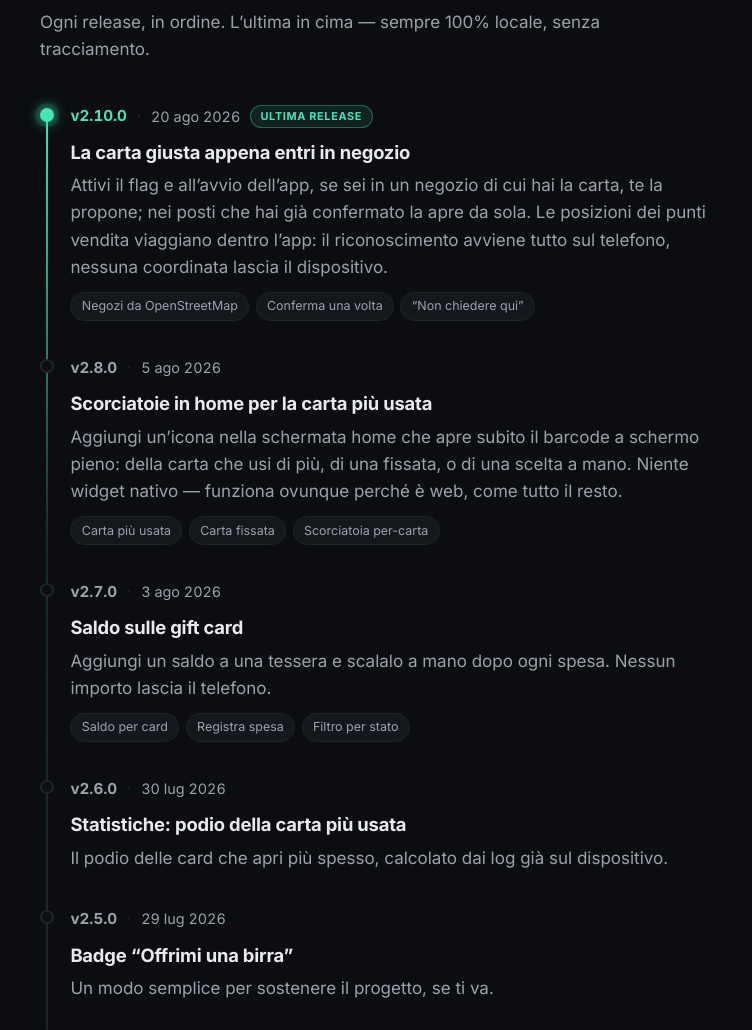
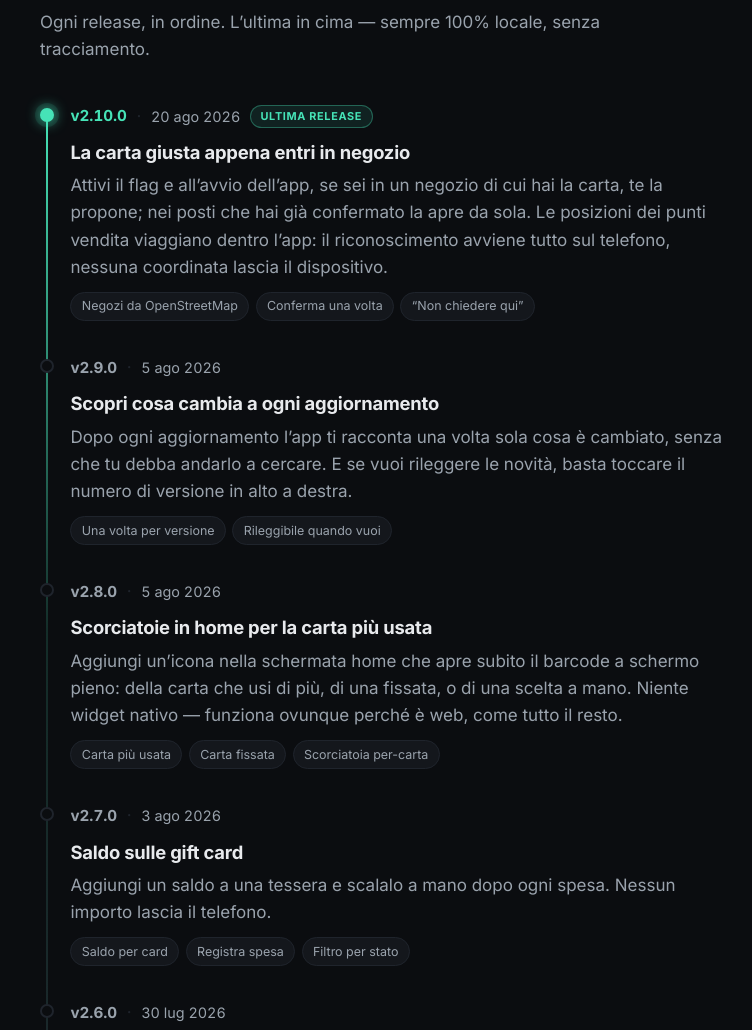
Before and after one commit to savez/fidality-card, an Astro site in the folder landing/: page / in a window 1280 px wide. Shown: the part 2342-3372 px from the top of the page, without its empty margins (90-842 px from the left). Built offline with nearby package versions, Linux system fonts and the light colour scheme; Astro itself is replaced by a stand-in of ours; no server answers.

Commit message:
feat(landing): aggiunge la 2.9.0 alla timeline Novità
La 2.9.0 (modale novità a ogni nuova versione) era stata rilasciata il
5 agosto ma non era mai arrivata sulla landing: la cronologia saltava da
2.10.0 a 2.8.0, in una sezione che si intitola "versione per versione".

Copy derivato dalla voce che l'app stessa mostra nel modale, cosi le due
narrazioni non divergono. La data e quella del tag v2.9.0: coincide con
quella della 2.8.0 perche le due release sono uscite lo stesso giorno,
a distanza di poche ore.

latest: true resta sulla 2.10.0.

Build Astro verificata: ordine in pagina 2.10.0, 2.9.0, 2.8.0, 2.7.0,
2.6.0, 2.5.0, 2.4.0 e una sola pill "Ultima release".

```diff
--- a/landing/src/components/News.astro
+++ b/landing/src/components/News.astro
@@ -13,6 +13,13 @@ const releases = [
     body: 'Attivi il flag e all’avvio dell’app, se sei in un negozio di cui hai la carta, te la propone; nei posti che hai già confermato la apre da sola. Le posizioni dei punti vendita viaggiano dentro l’app: il riconoscimento avviene tutto sul telefono, nessuna coordinata lascia il dispositivo.',
     chips: ['Negozi da OpenStreetMap', 'Conferma una volta', '“Non chiedere qui”'],
     latest: true,
+  },
+  {
+    version: '2.9.0',
+    date: '5 ago 2026',
+    title: 'Scopri cosa cambia a ogni aggiornamento',
+    body: 'Dopo ogni aggiornamento l’app ti racconta una volta sola cosa è cambiato, senza che tu debba andarlo a cercare. E se vuoi rileggere le novità, basta toccare il numero di versione in alto a destra.',
+    chips: ['Una volta per versione', 'Rileggibile quando vuoi'],
   },
   {
     version: '2.8.0',
```
